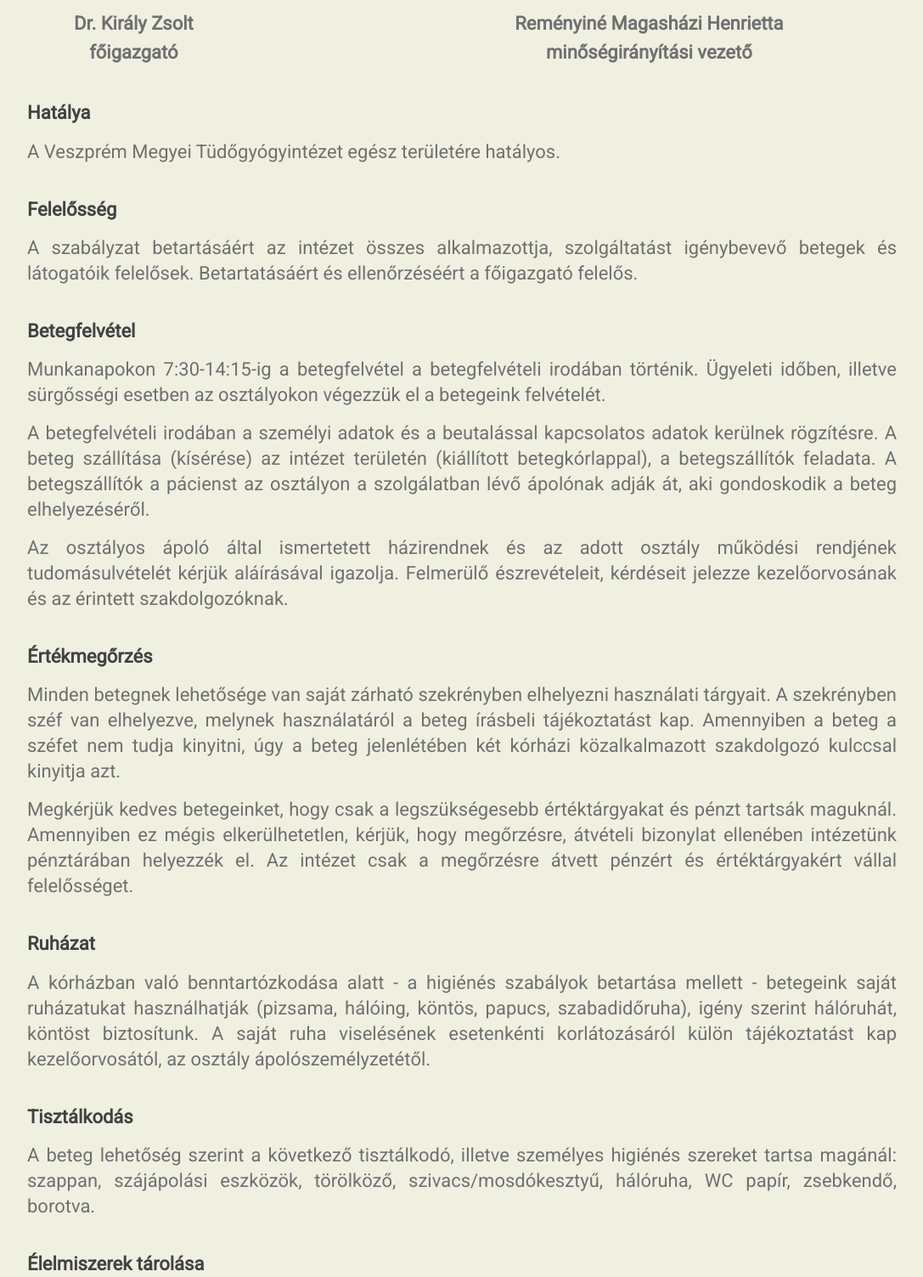
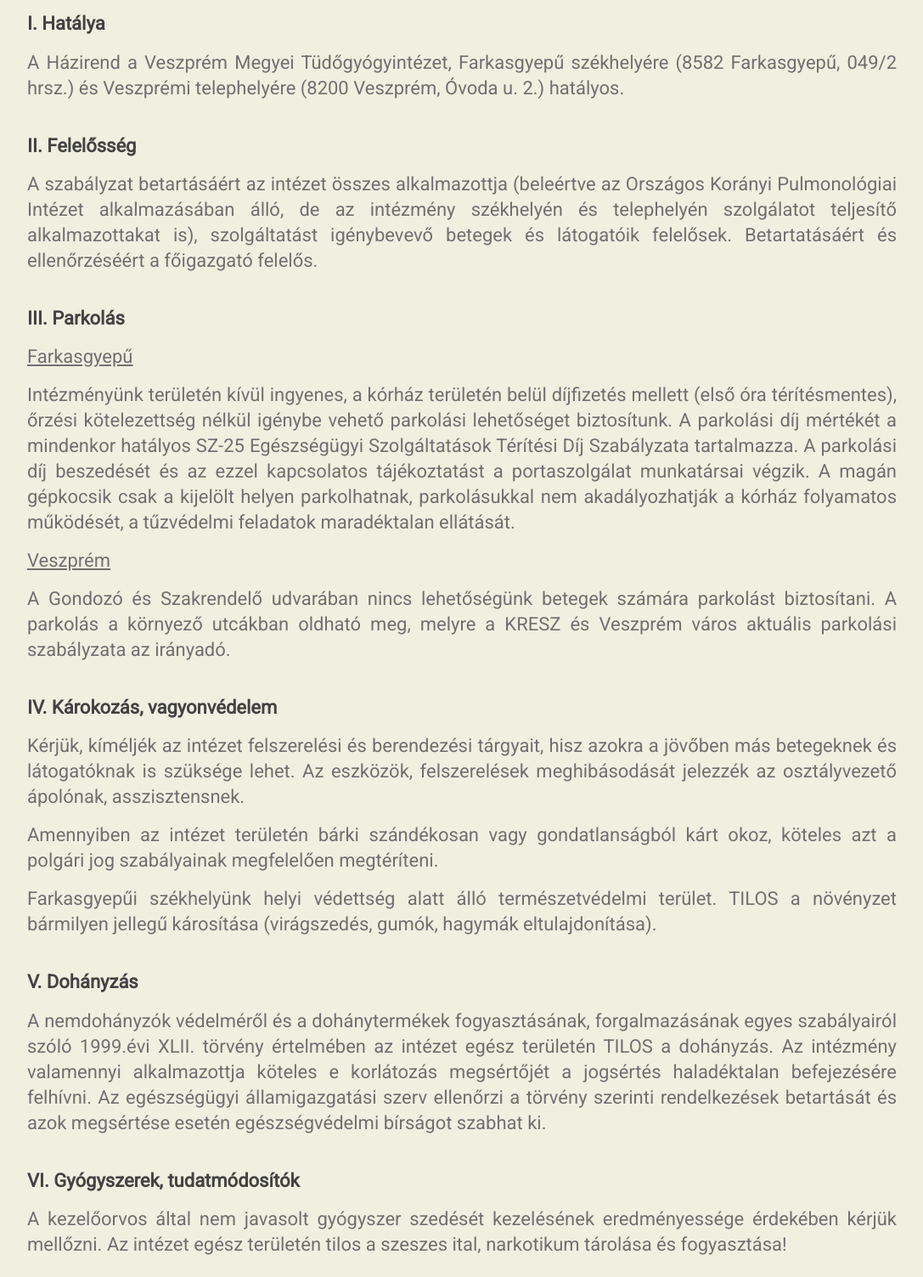
Before and after one commit to kovacsakos0429/Farkasgyepukorhaz_weboldal, a plain HTML site: page hazirend.html in a window 1280 px wide. Shown: the part 560-2063 px from the top of the page at 85% size, without its empty margins (96-1183 px from the left). Drawn offline with nearby package versions, Linux system fonts and the light colour scheme.

Commit message:
20220216

```diff
--- a/css/szakambulancia.css
+++ b/css/szakambulancia.css
@@ -14,7 +14,7 @@
 
 
 .szakambulancia_right_article{
-	margin-bottom: 10%;
+	margin-bottom: 15%;
 	margin-right: 5%;
 	background: #F0F0E1;
 	height: auto;
@@ -27,6 +27,7 @@
 	width: 40%;
 	margin-left: 6%;
 	margin-right: 8%;
+	margin-top: 0%;
 	float: left;
 	background: #F0F0E1;
 	height: auto;
--- a/hazirend.html
+++ b/hazirend.html
@@ -120,29 +120,23 @@
 		<p>Intézetünkben való tartózkodása alatt kiemelt feladatunknak tekintjük, hogy olyan feltételeket teremtsünk a rendelkezésre álló lehetőségek határain belül, amely elősegíti betegségük felismerését, gyógykezelését, rehabilitációját.</p>
 		<p>A zavartalan gyógyulás, pihenés érdekében kérjük, intézményünk házirendjét betartani szíveskedjék.</p>
 		<p>Kívánunk Önnek mielőbbi állapotjavulást, gyógyulást és jó egészséget!</p>
-		<table>
-			<tr>
-				<th>Dr. Király Zsolt</th>
-				<th>Reményiné Magasházi Henrietta</th>
-			</tr>
-			<tr>
-				<th>főigazgató</th>
-				<th>minőségirányítási vezető</th>
-			</tr>
-		</table>
- 		<h2>Hatálya</h2>
-		<p>A Veszprém Megyei Tüdőgyógyintézet egész területére hatályos.</p>
-		<h2>Felelősség</h2>
-		<p>A szabályzat betartásáért az intézet összes alkalmazottja, szolgáltatást igénybevevő betegek és látogatóik felelősek. Betartatásáért és ellenőrzéséért a főigazgató felelős.</p>
-		<h2>Betegfelvétel</h2>
-		<p>Munkanapokon 7:30-14:15-ig a betegfelvétel a betegfelvételi irodában történik. Ügyeleti időben, illetve sürgősségi esetben az osztályokon végezzük el a betegeink felvételét.</p>
-		<p>A betegfelvételi irodában a személyi adatok és a beutalással kapcsolatos adatok kerülnek rögzítésre. A beteg szállítása (kísérése) az intézet területén (kiállított betegkórlappal), a betegszállítók feladata. A betegszállítók a pácienst az osztályon a szolgálatban lévő ápolónak adják át, aki gondoskodik a beteg elhelyezéséről.</p>
-		<p>Az osztályos ápoló által ismertetett házirendnek és az adott osztály működési rendjének tudomásulvételét kérjük aláírásával igazolja. Felmerülő észrevételeit, kérdéseit jelezze kezelőorvosának és az érintett szakdolgozóknak.</p>
-		<h2>Értékmegőrzés</h2>
-		<p>Minden betegnek lehetősége van saját zárható szekrényben elhelyezni használati tárgyait. A szekrényben széf van elhelyezve, melynek használatáról a beteg írásbeli tájékoztatást kap. Amennyiben a beteg a széfet nem tudja  kinyitni, úgy a beteg jelenlétében két kórházi közalkalmazott szakdolgozó kulccsal kinyitja azt.</p>
-		<p>Megkérjük kedves betegeinket, hogy csak a legszükségesebb értéktárgyakat és pénzt tartsák maguknál. Amennyiben ez mégis elkerülhetetlen, kérjük, hogy megőrzésre, átvételi bizonylat ellenében intézetünk pénztárában helyezzék el. Az intézet csak a megőrzésre átvett pénzért és értéktárgyakért vállal felelősséget.</p>
-		<h2>Ruházat</h2>
-		<p>A kórházban való benntartózkodása alatt - a higiénés szabályok betartása mellett - betegeink saját ruházatukat használhatják (pizsama, hálóing, köntös, papucs, szabadidőruha), igény szerint hálóruhát, köntöst biztosítunk. A saját ruha viselésének esetenkénti korlátozásáról külön tájékoztatást kap kezelőorvosától, az osztály ápolószemélyzetétől.</p>
+ 		<h2>I. Hatálya</h2>
+		<p>A Házirend a Veszprém Megyei Tüdőgyógyintézet, Farkasgyepű székhelyére (8582 Farkasgyepű, 049/2 hrsz.) és Veszprémi telephelyére (8200 Veszprém, Óvoda u. 2.) hatályos.</p>
+		<h2>II. Felelősség</h2>
+		<p>A szabályzat betartásáért az intézet összes alkalmazottja (beleértve az Országos Korányi Pulmonológiai Intézet alkalmazásában álló, de az intézmény székhelyén és telephelyén szolgálatot teljesítő alkalmazottakat is), szolgáltatást igénybevevő betegek és látogatóik felelősek. Betartatásáért és ellenőrzéséért a főigazgató felelős.</p>
+		<h2>III. Parkolás</h2>
+		<p><u>Farkasgyepű</u></p>
+		<p>Intézményünk területén kívül ingyenes, a kórház területén belül díjfizetés mellett (első óra térítésmentes), őrzési kötelezettség nélkül igénybe vehető parkolási lehetőséget biztosítunk. A parkolási díj mértékét a mindenkor hatályos SZ-25 Egészségügyi Szolgáltatások Térítési Díj Szabályzata tartalmazza. A parkolási díj beszedését és az ezzel kapcsolatos tájékoztatást a portaszolgálat munkatársai végzik. A magán gépkocsik csak a kijelölt helyen parkolhatnak, parkolásukkal nem akadályozhatják a kórház folyamatos működését, a tűzvédelmi feladatok maradéktalan ellátását.</p>
+		<p><u>Veszprém</u></p>
+		<p>A Gondozó és Szakrendelő udvarában nincs lehetőségünk betegek számára parkolást biztosítani. A parkolás a környező utcákban oldható meg, melyre a KRESZ és Veszprém város aktuális parkolási szabályzata az irányadó.</p>
+		<h2>IV. Károkozás, vagyonvédelem</h2>
+		<p>Kérjük, kíméljék az intézet felszerelési és berendezési tárgyait, hisz azokra a jövőben más betegeknek és látogatóknak is szüksége lehet. Az eszközök, felszerelések meghibásodását jelezzék az osztályvezető ápolónak, asszisztensnek.</p>
+		<p>Amennyiben az intézet területén bárki szándékosan vagy gondatlanságból kárt okoz, köteles azt a polgári jog szabályainak megfelelően megtéríteni. </p>
+		<p>Farkasgyepűi székhelyünk helyi védettség alatt álló természetvédelmi terület. TILOS a növényzet bármilyen jellegű károsítása (virágszedés, gumók, hagymák eltulajdonítása).</p>
+		<h2>V. Dohányzás</h2>
+		<p>A nemdohányzók védelméről és a dohánytermékek fogyasztásának, forgalmazásának egyes szabályairól szóló 1999.évi XLII. törvény értelmében az intézet egész területén TILOS a dohányzás. Az intézmény valamennyi alkalmazottja köteles e korlátozás megsértőjét a jogsértés haladéktalan befejezésére felhívni. Az egészségügyi államigazgatási szerv ellenőrzi a törvény szerinti rendelkezések betartását és azok megsértése esetén egészségvédelmi bírságot szabhat ki.</p>
+		<h2>VI.	Gyógyszerek, tudatmódosítók</h2>
+		<p>A kezelőorvos által nem javasolt gyógyszer szedését kezelésének eredményessége érdekében kérjük mellőzni. Az intézet egész területén tilos a szeszes ital, narkotikum tárolása és fogyasztása!</p>
 		<h2>Tisztálkodás</h2>
 		<p>A beteg lehetőség szerint a következő tisztálkodó, illetve személyes higiénés szereket tartsa magánál: szappan, szájápolási eszközök, törölköző, szivacs/mosdókesztyű, hálóruha, WC papír, zsebkendő, borotva.</p>
 		<h2>Élelmiszerek tárolása</h2>
@@ -197,8 +191,6 @@
 		<p>Postai szolgáltatás</p>
 		<p><a href="djp" target="new">Internet</a></p>
 		<p>Fodrász, masszázs, pedikűr: <a href="szolgaltatohaz" target="new">Szolgáltatóház</a></p>
-		<h2>Parkolás</h2>
-		<p>Intézményünk területén kívül ingyenes, a kórház területén belül díjfizetés mellett (első óra térítésmentes), őrzési kötelezettség nélkül igénybe vehető parkolási lehetőséget biztosítunk. A parkolási díj beszedését és az ezzel kapcsolatos tájékoztatást a portaszolgálat munkatársai végzik. A magán gépkocsik csak a kijelölt helyen parkolhatnak, parkolásukkal nem akadályozhatják a kórház folyamatos működését, a tűzvédelmi feladatok maradéktalan ellátását.</p>
 		<h2>Osztályos  szabályozás</h2>
 		<p>Az osztályos szabályozás további szabályokat állapíthat meg, amely nem lehet ellentétes ezen házirendben leírtakkal.</p>
 		<h2>Betegszállítás</h2>
```
Also changed, not shown: allasok.html (+6 -3 lines), menedzsment.html (+4 -4 lines), szakambulancia.html (+2 -1 lines), 3 other files.
